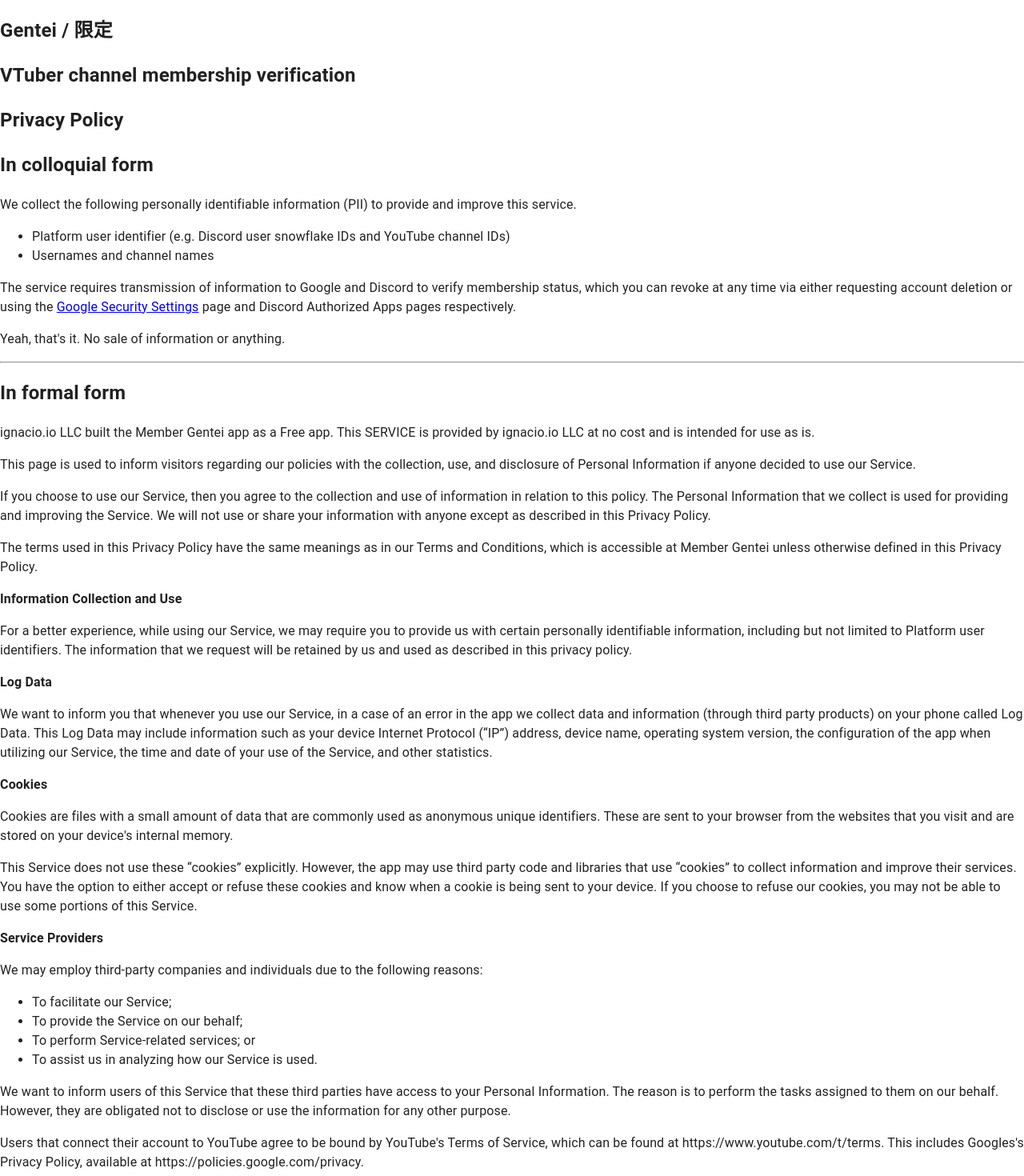
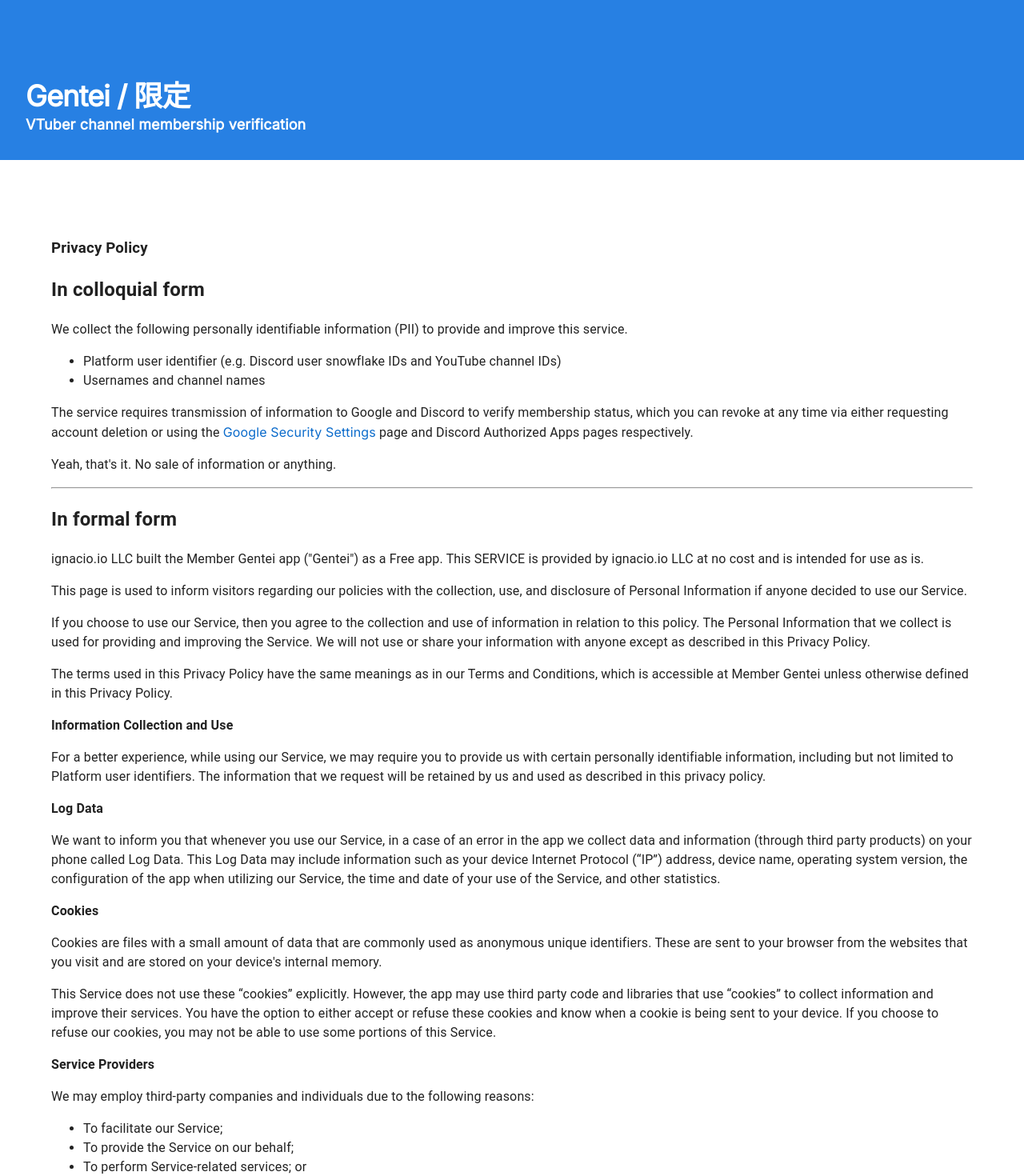
Before and after one commit to member-gentei/member-gentei, a React (Create React App) app in the folder frontend/: page /privacy in a window 1280 px wide. Shown: the top 1470 px of the page at 80% size. Built offline with nearby package versions, Linux system fonts and the light colour scheme; what react-sweet-state would draw is missing.

Commit message:
chore: YouTube API audit

```diff
--- a/frontend/src/pages/PrivacyPolicy.tsx
+++ b/frontend/src/pages/PrivacyPolicy.tsx
@@ -1,25 +1,36 @@
 import React, { Fragment } from "react";
 import Footer from "../components/Footer";
+import { Box, Container, Link, Sheet, Typography } from "@mui/joy";
 
 function PrivacyPolicy() {
   return (
     <Fragment>
-      <section className="hero is-primary">
-        <div className="hero-body">
-          <div className="container">
-            <h1 className="title">Gentei / 限定</h1>
-            <h2 className="subtitle">VTuber channel membership verification</h2>
-          </div>
-        </div>
-      </section>
+      <Sheet
+        variant="solid"
+        sx={{
+          backgroundColor: "rgb(39, 128, 227)",
+          padding: 4,
+          mb: 12,
+        }}
+      >
+        <Box sx={{ mt: 8 }}>
+          <Typography level="h1" sx={{ color: "white" }}>
+            Gentei / 限定
+          </Typography>
+          <Typography level="title-lg" sx={{ color: "white" }}>
+            VTuber channel membership verification
+          </Typography>
+        </Box>
+      </Sheet>
+      <Container component="section" role="main">
         <section role="main" className="section">
           <div className="container">
             <div className="content">
               <h1 className="title">Privacy Policy</h1>
               <h2 className="title">In colloquial form</h2>
               <p>
-              We collect the following personally identifiable information (PII)
-              to provide and improve this service.
+                We collect the following personally identifiable information
+                (PII) to provide and improve this service.
               </p>
               <ul>
                 <li>
@@ -32,9 +43,9 @@
                 The service requires transmission of information to Google and
                 Discord to verify membership status, which you can revoke at any
                 time via either requesting account deletion or using the{" "}
-              <a href="https://myaccount.google.com/permissions">
+                <Link href="https://myaccount.google.com/permissions">
                   Google Security Settings
-              </a>{" "}
+                </Link>{" "}
                 page and Discord Authorized Apps pages respectively.
               </p>
               <p>Yeah, that's it. No sale of information or anything.</p>
@@ -42,14 +53,14 @@
               <h2 className="title">In formal form</h2>
               <div className="legalese">
                 <p>
-                ignacio.io LLC built the Member Gentei app as a Free app. This
-                SERVICE is provided by ignacio.io LLC at no cost and is intended
-                for use as is.
+                  ignacio.io LLC built the Member Gentei app ("Gentei") as a
+                  Free app. This SERVICE is provided by ignacio.io LLC at no
+                  cost and is intended for use as is.
                 </p>
                 <p>
-                This page is used to inform visitors regarding our policies with
-                the collection, use, and disclosure of Personal Information if
-                anyone decided to use our Service.
+                  This page is used to inform visitors regarding our policies
+                  with the collection, use, and disclosure of Personal
+                  Information if anyone decided to use our Service.
                 </p>
                 <p>
                   If you choose to use our Service, then you agree to the
@@ -60,19 +71,19 @@
                   Policy.
                 </p>
                 <p>
-                The terms used in this Privacy Policy have the same meanings as
-                in our Terms and Conditions, which is accessible at Member
+                  The terms used in this Privacy Policy have the same meanings
+                  as in our Terms and Conditions, which is accessible at Member
                   Gentei unless otherwise defined in this Privacy Policy.
                 </p>
                 <p>
                   <strong>Information Collection and Use</strong>
                 </p>
                 <p>
-                For a better experience, while using our Service, we may require
-                you to provide us with certain personally identifiable
+                  For a better experience, while using our Service, we may
+                  require you to provide us with certain personally identifiable
                   information, including but not limited to Platform user
-                identifiers. The information that we request will be retained by
-                us and used as described in this privacy policy.
+                  identifiers. The information that we request will be retained
+                  by us and used as described in this privacy policy.
                 </p>
                 <p>
                   <strong>Log Data</strong>
@@ -82,28 +93,28 @@
                   case of an error in the app we collect data and information
                   (through third party products) on your phone called Log Data.
                   This Log Data may include information such as your device
-                Internet Protocol (“IP”) address, device name, operating system
-                version, the configuration of the app when utilizing our
-                Service, the time and date of your use of the Service, and other
-                statistics.
+                  Internet Protocol (“IP”) address, device name, operating
+                  system version, the configuration of the app when utilizing
+                  our Service, the time and date of your use of the Service, and
+                  other statistics.
                 </p>
                 <p>
                   <strong>Cookies</strong>
                 </p>
                 <p>
-                Cookies are files with a small amount of data that are commonly
-                used as anonymous unique identifiers. These are sent to your
-                browser from the websites that you visit and are stored on your
-                device's internal memory.
+                  Cookies are files with a small amount of data that are
+                  commonly used as anonymous unique identifiers. These are sent
+                  to your browser from the websites that you visit and are
+                  stored on your device's internal memory.
                 </p>
                 <p>
                   This Service does not use these “cookies” explicitly. However,
                   the app may use third party code and libraries that use
-                “cookies” to collect information and improve their services. You
-                have the option to either accept or refuse these cookies and
-                know when a cookie is being sent to your device. If you choose
-                to refuse our cookies, you may not be able to use some portions
-                of this Service.
+                  “cookies” to collect information and improve their services.
+                  You have the option to either accept or refuse these cookies
+                  and know when a cookie is being sent to your device. If you
+                  choose to refuse our cookies, you may not be able to use some
+                  portions of this Service.
                 </p>
                 <p>
                   <strong>Service Providers</strong>
@@ -119,17 +130,24 @@
                   <li>To assist us in analyzing how our Service is used.</li>
                 </ul>
                 <p>
-                We want to inform users of this Service that these third parties
-                have access to your Personal Information. The reason is to
-                perform the tasks assigned to them on our behalf. However, they
-                are obligated not to disclose or use the information for any
-                other purpose.
+                  We want to inform users of this Service that these third
+                  parties have access to your Personal Information. The reason
+                  is to perform the tasks assigned to them on our behalf.
+                  However, they are obligated not to disclose or use the
+                  information for any other purpose.
                 </p>
                 <p>
-                Users that connect their account to YouTube agree to be bound by
-                YouTube's Terms of Service, which can be found at
-                https://www.youtube.com/t/terms. This includes Googles's Privacy
-                Policy, available at https://policies.google.com/privacy.
+                  Gentei uses YouTube API Services in order to provide the
+                  Service. Users that connect their account to YouTube agree to
+                  be bound by YouTube's Terms of Service, which can be found at{" "}
+                  <Link href="https://www.youtube.com/t/terms">
+                    https://www.youtube.com/t/terms
+                  </Link>
+                  . This includes Google's Privacy Policy, available at{" "}
+                  <Link href="https://policies.google.com/privacy">
+                    https://policies.google.com/privacy
+                  </Link>
+                  .
                 </p>
                 <p>
                   <strong>Security</strong>
@@ -137,18 +155,19 @@
                 <p>
                   We value your trust in providing us your Personal Information,
                   thus we are striving to use commercially acceptable means of
-                protecting it. But remember that no method of transmission over
-                the internet, or method of electronic storage is 100% secure and
-                reliable, and we cannot guarantee its absolute security.
+                  protecting it. But remember that no method of transmission
+                  over the internet, or method of electronic storage is 100%
+                  secure and reliable, and we cannot guarantee its absolute
+                  security.
                 </p>
                 <p>
                   <strong>Links to Other Sites</strong>
                 </p>
                 <p>
-                This Service may contain links to other sites. If you click on a
-                third-party link, you will be directed to that site. Note that
-                these external sites are not operated by us. Therefore, we
-                strongly advise you to review the Privacy Policy of these
+                  This Service may contain links to other sites. If you click on
+                  a third-party link, you will be directed to that site. Note
+                  that these external sites are not operated by us. Therefore,
+                  we strongly advise you to review the Privacy Policy of these
                   websites. We have no control over and assume no responsibility
                   for the content, privacy policies, or practices of any
                   third-party sites or services.
@@ -157,25 +176,25 @@
                   <strong>Children's Privacy</strong>
                 </p>
                 <p>
-                These Services do not address anyone under the age of 13. We do
-                not knowingly collect personally identifiable information from
-                children under 13. In the case we discover that a child under 13
-                has provided us with personal information, we immediately delete
-                this from our servers. If you are a parent or guardian and you
-                are aware that your child has provided us with personal
-                information, please contact us so that we will be able to do
-                necessary actions.
+                  These Services do not address anyone under the age of 13. We
+                  do not knowingly collect personally identifiable information
+                  from children under 13. In the case we discover that a child
+                  under 13 has provided us with personal information, we
+                  immediately delete this from our servers. If you are a parent
+                  or guardian and you are aware that your child has provided us
+                  with personal information, please contact us so that we will
+                  be able to do necessary actions.
                 </p>
                 <p>
                   <strong>Changes to This Privacy Policy</strong>
                 </p>
                 <p>
                   We may update our Privacy Policy from time to time. Thus, you
-                are advised to review this page periodically for any changes. We
-                will notify you of any changes by posting the new Privacy Policy
-                on this page.
+                  are advised to review this page periodically for any changes.
+                  We will notify you of any changes by posting the new Privacy
+                  Policy on this page.
                 </p>
-              <p>This policy is effective as of 2020-10-23</p>
+                <p>This policy is effective as of 2024-09-03.</p>
                 <p>
                   <strong>Contact Us</strong>
                 </p>
@@ -189,6 +208,7 @@
           </div>
         </section>
         <Footer />
+      </Container>
     </Fragment>
   );
 }
```
Lines whose indentation alone changed are shown as unchanged.
